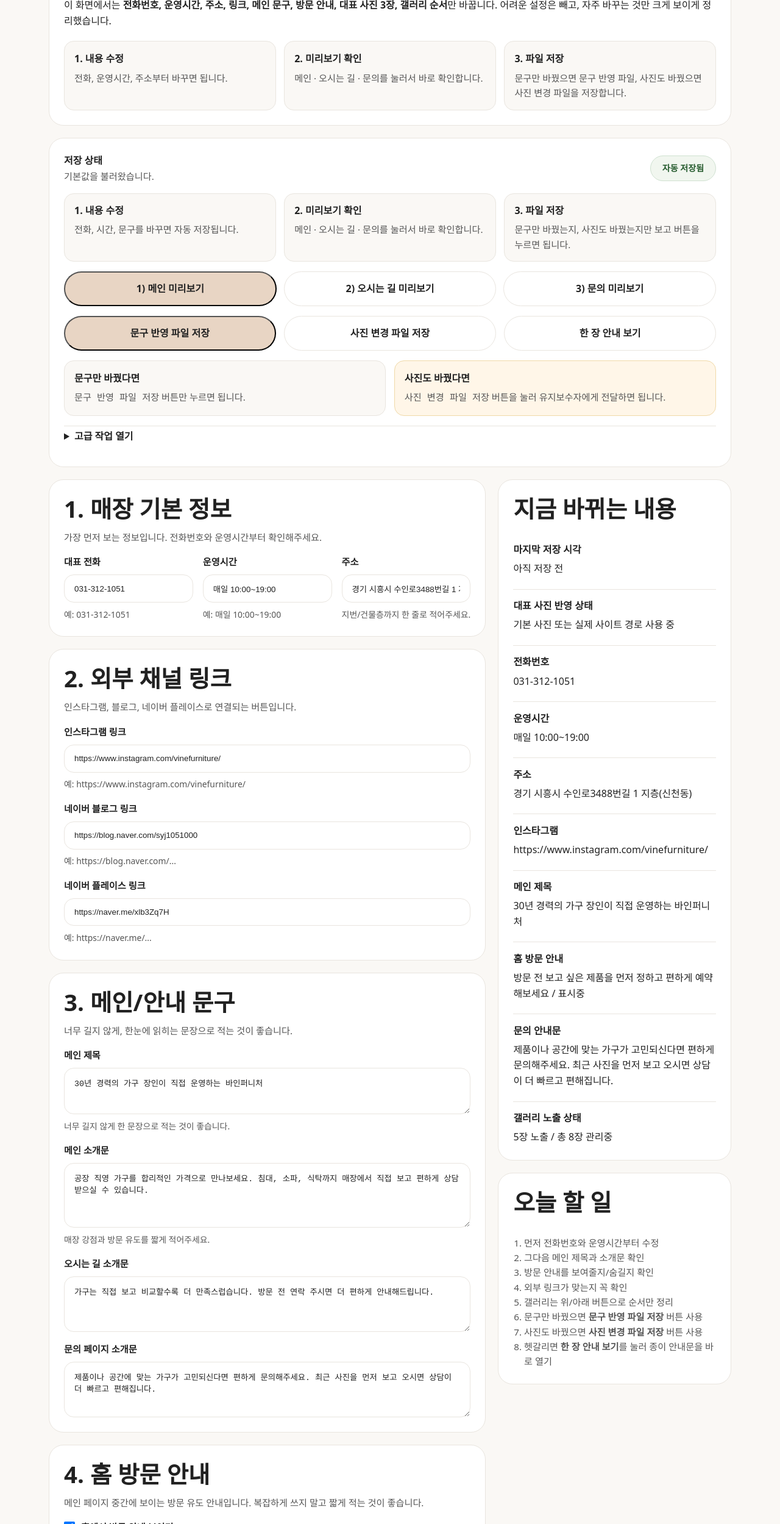
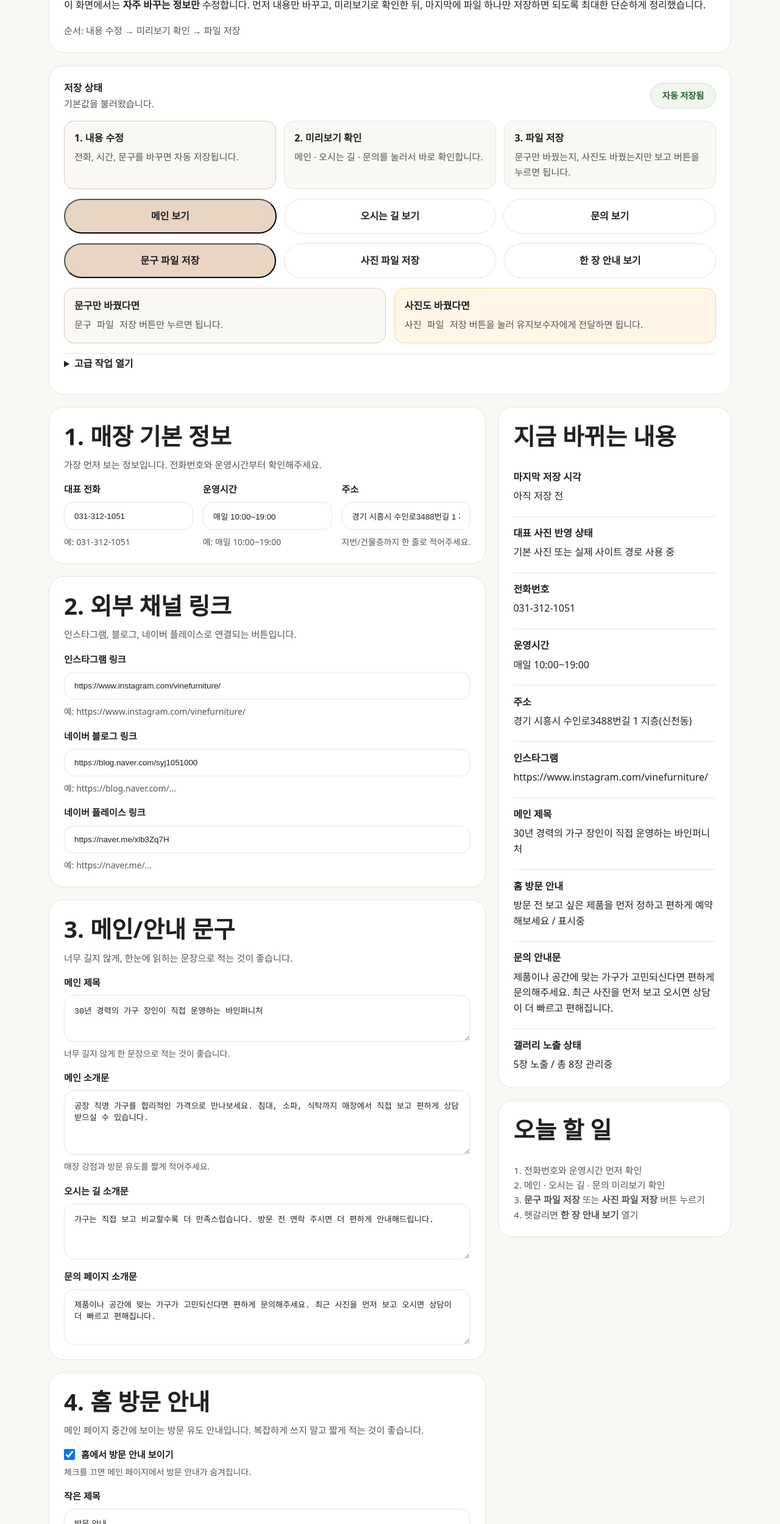
Before and after one commit to vinefurniture/vinefurniture-site, an Astro site: page /admin in a window 1280 px wide. Shown: the part 301-2800 px from the top of the page at 61% size. Built offline with nearby package versions, Linux system fonts and the light colour scheme; Astro itself is replaced by a stand-in of ours.

Commit message:
feat: simplify nav and low-tech admin flow

```diff
--- a/src/components/Header.astro
+++ b/src/components/Header.astro
@@ -42,6 +42,6 @@ const logoAsset = selectedAssets.logoPrimary;
       </ul>
     </nav>
 
-    <a class="header-cta" href={siteMeta.phoneHref} data-draft-href="business.phoneHref">전화 문의하기</a>
+    <a class="header-cta" href={siteMeta.place} target="_blank" rel="noreferrer" data-draft-href="business.place">방문 예약</a>
   </div>
 </header>
--- a/src/components/admin/AdminActionBar.astro
+++ b/src/components/admin/AdminActionBar.astro
@@ -23,25 +23,25 @@
   </div>
 
   <div class="button-group admin-action-buttons admin-action-buttons-primary">
-    <button type="button" class="button" id="open-home-preview">1) 메인 미리보기</button>
-    <button type="button" class="button secondary" id="open-location-preview">2) 오시는 길 미리보기</button>
-    <button type="button" class="button secondary" id="open-contact-preview">3) 문의 미리보기</button>
+    <button type="button" class="button" id="open-home-preview">메인 보기</button>
+    <button type="button" class="button secondary" id="open-location-preview">오시는 길 보기</button>
+    <button type="button" class="button secondary" id="open-contact-preview">문의 보기</button>
   </div>
 
   <div class="button-group admin-action-buttons admin-action-buttons-export">
-    <button type="button" class="button" id="export-publish">문구 반영 파일 저장</button>
-    <button type="button" class="button secondary" id="export-draft">사진 변경 파일 저장</button>
+    <button type="button" class="button" id="export-publish">문구 파일 저장</button>
+    <button type="button" class="button secondary" id="export-draft">사진 파일 저장</button>
     <button type="button" class="button secondary" id="open-admin-guide">한 장 안내 보기</button>
   </div>
 
   <div class="admin-inline-guide" aria-label="간단 반영 안내">
     <article class="admin-inline-guide-card">
       <strong>문구만 바꿨다면</strong>
-      <p><code>문구 반영 파일 저장</code> 버튼만 누르면 됩니다.</p>
+      <p><code>문구 파일 저장</code> 버튼만 누르면 됩니다.</p>
     </article>
     <article class="admin-inline-guide-card is-emphasis">
       <strong>사진도 바꿨다면</strong>
-      <p><code>사진 변경 파일 저장</code> 버튼을 눌러 유지보수자에게 전달하면 됩니다.</p>
+      <p><code>사진 파일 저장</code> 버튼을 눌러 유지보수자에게 전달하면 됩니다.</p>
     </article>
   </div>
 
@@ -51,6 +51,6 @@
       <button type="button" class="button secondary" id="save-draft">지금 저장</button>
       <button type="button" class="button secondary" id="reset-draft">처음 상태로 되돌리기</button>
     </div>
-    <p class="note">초안은 이 브라우저에 자동 저장됩니다. 대표 사진을 올린 경우에는 <code>사진 변경 파일 저장</code>으로 받은 JSON을 유지보수자에게 전달해야 실제 사이트에 반영됩니다.</p>
+    <p class="note">초안은 이 브라우저에 자동 저장됩니다. 대표 사진을 올린 경우에는 <code>사진 파일 저장</code>으로 받은 JSON을 유지보수자에게 전달해야 실제 사이트에 반영됩니다.</p>
   </details>
 </div>
--- a/src/data/site-content.json
+++ b/src/data/site-content.json
@@ -31,11 +31,11 @@
     },
     {
       "href": "/gallery",
-      "label": "갤러리"
+      "label": "최근 사진"
     },
     {
       "href": "/#visit",
-      "label": "방문예약"
+      "label": "방문 예약"
     }
   ],
   "home": {
--- a/src/pages/admin.astro
+++ b/src/pages/admin.astro
@@ -29,24 +29,11 @@ const adminBootstrap = {
         <p class="eyebrow">Simple Admin</p>
         <h1>쉽게 수정하는 바인퍼니처 관리자</h1>
         <p>
-          이 화면에서는 <strong>전화번호, 운영시간, 주소, 링크, 메인 문구, 방문 안내, 대표 사진 3장, 갤러리 순서</strong>만 바꿉니다.
-          어려운 설정은 빼고, 자주 바꾸는 것만 크게 보이게 정리했습니다.
+          이 화면에서는 <strong>자주 바꾸는 정보만</strong> 수정합니다. 먼저 내용만 바꾸고, 미리보기로 확인한 뒤,
+          마지막에 파일 하나만 저장하면 되도록 최대한 단순하게 정리했습니다.
         </p>
 
-        <div class="admin-step-strip">
-          <article class="admin-step-card">
-            <strong>1. 내용 수정</strong>
-            <p>전화, 운영시간, 주소부터 바꾸면 됩니다.</p>
-          </article>
-          <article class="admin-step-card">
-            <strong>2. 미리보기 확인</strong>
-            <p>메인 · 오시는 길 · 문의를 눌러서 바로 확인합니다.</p>
-          </article>
-          <article class="admin-step-card">
-            <strong>3. 파일 저장</strong>
-            <p>문구만 바꿨으면 문구 반영 파일, 사진도 바꿨으면 사진 변경 파일을 저장합니다.</p>
-          </article>
-        </div>
+        <p class="note">순서: 내용 수정 → 미리보기 확인 → 파일 저장</p>
       </div>
 
       <AdminActionBar />
@@ -126,14 +113,10 @@ const adminBootstrap = {
           <section class="card admin-summary-card">
             <h2>오늘 할 일</h2>
             <ol class="simple-list note">
-              <li>먼저 전화번호와 운영시간부터 수정</li>
-              <li>그다음 메인 제목과 소개문 확인</li>
-              <li>방문 안내를 보여줄지/숨길지 확인</li>
-              <li>외부 링크가 맞는지 꼭 확인</li>
-              <li>갤러리는 위/아래 버튼으로 순서만 정리</li>
-              <li>문구만 바꿨으면 <strong>문구 반영 파일 저장</strong> 버튼 사용</li>
-              <li>사진도 바꿨으면 <strong>사진 변경 파일 저장</strong> 버튼 사용</li>
-              <li>헷갈리면 <strong>한 장 안내 보기</strong>를 눌러 종이 안내문을 바로 열기</li>
+              <li>전화번호와 운영시간 먼저 확인</li>
+              <li>메인 · 오시는 길 · 문의 미리보기 확인</li>
+              <li><strong>문구 파일 저장</strong> 또는 <strong>사진 파일 저장</strong> 버튼 누르기</li>
+              <li>헷갈리면 <strong>한 장 안내 보기</strong> 열기</li>
             </ol>
           </section>
         </aside>
--- a/src/pages/location.astro
+++ b/src/pages/location.astro
@@ -15,9 +15,11 @@ const locationPage = pageContent.location;
         <p class="eyebrow">{locationPage.eyebrow}</p>
         <h1>{locationPage.heroTitle}</h1>
         <p data-draft-field="locationPage.heroBody">{locationPage.heroBody}</p>
+        <p class="note">최근 사진은 갤러리에서 먼저 확인하시고, 방문 전에는 이 페이지에서 위치와 운영시간만 빠르게 확인하시면 됩니다.</p>
         <div class="button-group">
           <a class="button" href={locationPage.primaryCtaHref} target="_blank" rel="noreferrer" data-draft-href="business.place">{locationPage.primaryCtaLabel}</a>
           <a class="button secondary" href={locationPage.secondaryCtaHref} data-draft-href="business.phoneHref">{locationPage.secondaryCtaLabel}</a>
+          <a class="button secondary" href="/gallery">최근 사진 보기</a>
         </div>
       </div>
       <div class="card-image-wrap hero-media-small">
--- a/src/styles/global.scss
+++ b/src/styles/global.scss
@@ -628,6 +628,13 @@ button {
   margin-top: 0;
 }
 
+.admin-action-buttons .button,
+.admin-action-buttons .button.secondary {
+  min-height: 3.4rem;
+  font-size: 1rem;
+  font-weight: 700;
+}
+
 .admin-action-buttons-primary {
   display: grid;
   grid-template-columns: repeat(3, minmax(0, 1fr));
@@ -645,6 +652,11 @@ button {
   border-radius: 1rem;
   border: 1px solid var(--color-border);
   background: var(--color-surface);
+}
+
+.admin-next-step-card:first-child,
+.admin-inline-guide-card:first-child {
+  border-color: #d9ccb9;
 }
 
 .admin-next-step-card strong {
@@ -1248,6 +1260,11 @@ button {
     width: 100%;
   }
 
+  .admin-action-buttons .button,
+  .admin-action-buttons .button.secondary {
+    min-height: 3.15rem;
+  }
+
   .site-nav {
     margin-top: -0.15rem;
   }
```
Also changed, not shown: docs/admin-operator-guide.md (+4 -4 lines), docs/admin-publish-checklist.md (+2 -2 lines), scripts/check-preview-readiness.mjs (+4 -4 lines), src/pages/admin-guide.astro (+4 -4 lines), src/pages/brand.astro (+12 -16 lines), public/images/vine/README.md.
